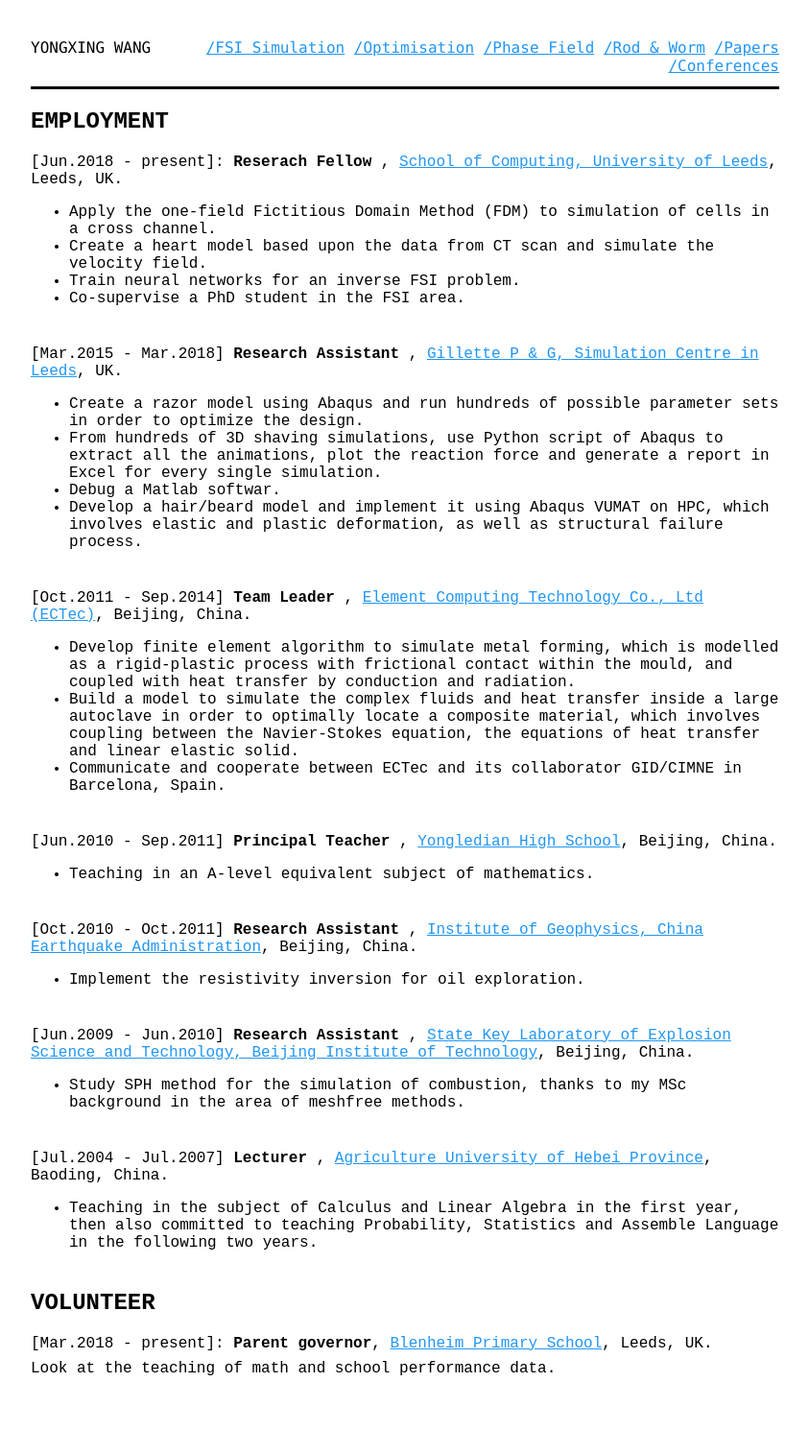
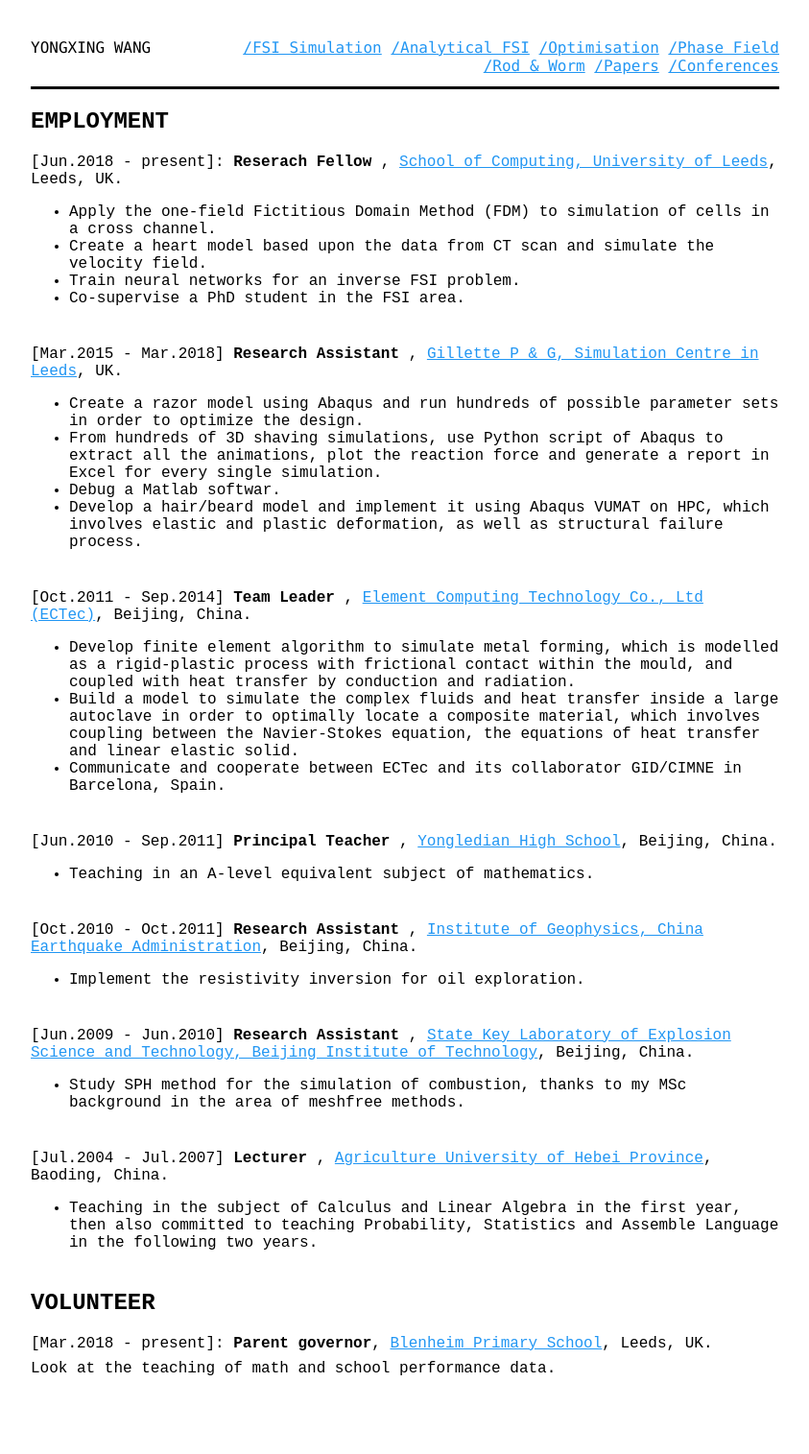
Before and after one commit to yongxingwang/yongxingwang.github.io, a Jekyll site: the page built from work.html, in a window 1280 px wide. Shown: the whole page at 96% size, without its empty margins (218-1061 px from the left). Built offline with Jekyll 4.4.1, drawn with Linux system fonts in a browser that asks for light colours.

Commit message:
Update navigation.html

```diff
--- a/_includes/navigation.html
+++ b/_includes/navigation.html
@@ -4,6 +4,7 @@
          <!-- <li><a href="/education.html">/Education</a></li> -->
        <!-- <li><a href="/work.html">/employment</a></li> -->
         <li><a href="/simulation/">/FSI Simulation</a></li>
+        <li><a href="/analyticalfsi/">/Analytical FSI</a></li>
         <li><a href="/optimisation/">/Optimisation</a></li>
         <li><a href="/phase/">/Phase Field</a></li>
         <li><a href="/rod/">/Rod & Worm</a></li>
```
